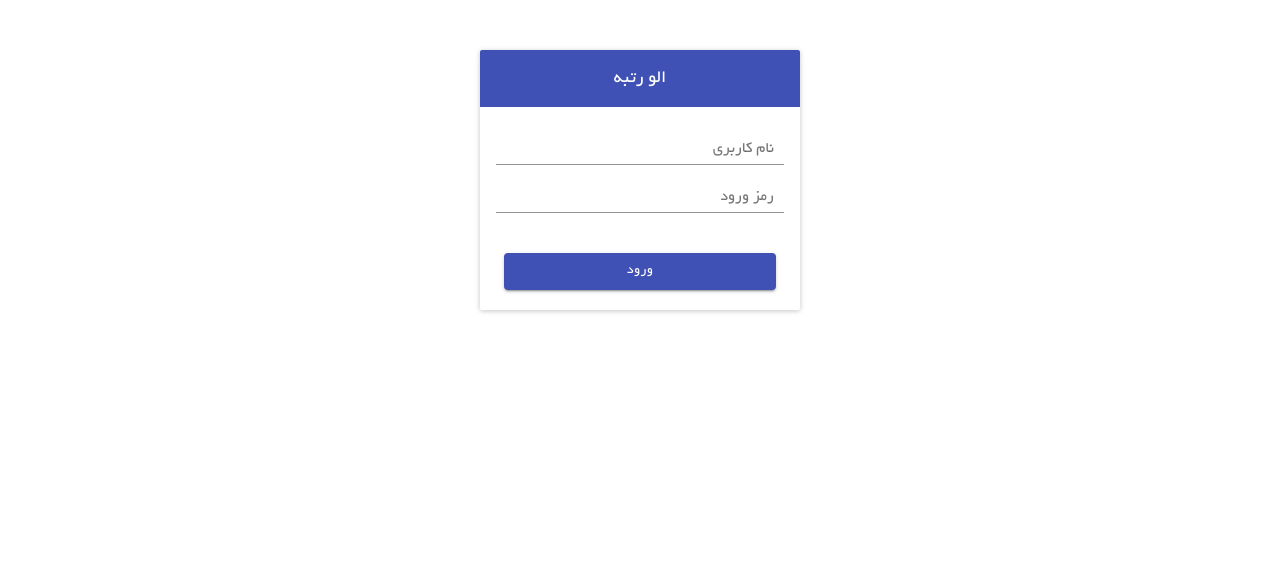
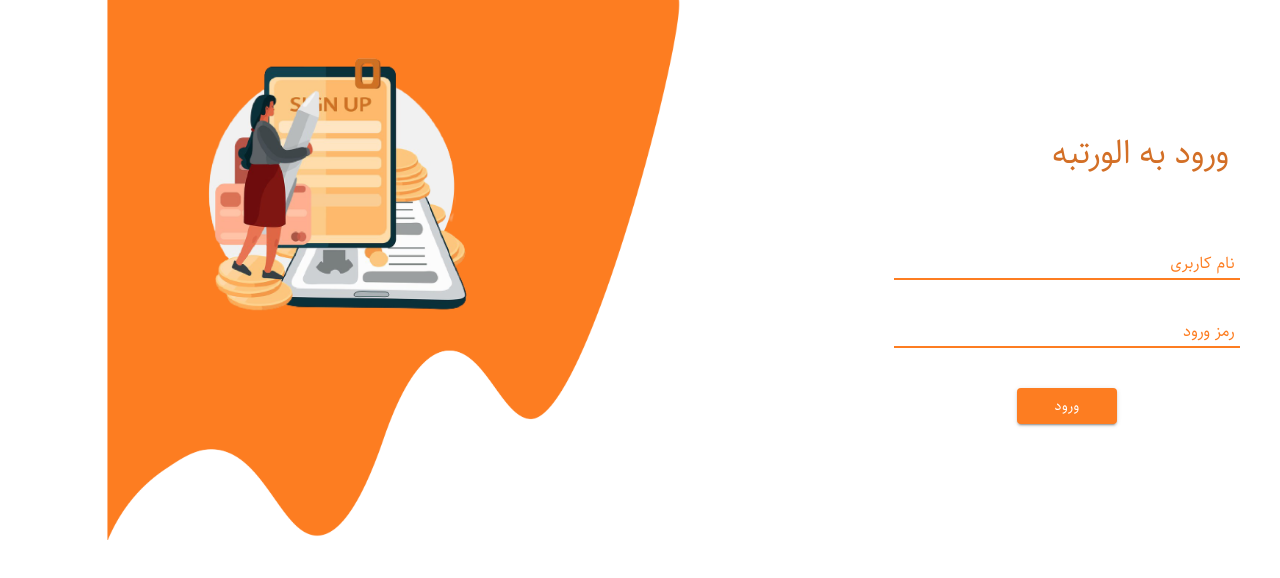
Before and after one commit to moxeed/AlorotbeWeb, a React (Create React App) app: page /Identity/Login in a window 1280 px wide. Shown: the top 578 px of the page. Built offline with nearby package versions, Linux system fonts and the light colour scheme.

Commit message:
Add premary login

```diff
--- a/src/App.css
+++ b/src/App.css
@@ -46,5 +46,5 @@
 @font-face {
   font-family: main;
   font-weight: 800;
-  src: url("Assets/Yekan.ttf");
+  src: url("./Assets/Sahel.ttf");
 }
--- a/src/Identity/Components/Login.tsx
+++ b/src/Identity/Components/Login.tsx
@@ -2,6 +2,7 @@ import {
   Button,
   FormControl,
   Grid,
+  Hidden,
   Input,
   InputLabel,
   makeStyles,
@@ -10,26 +11,44 @@ import { Paper } from "material-ui";
 import { FormEvent, useState } from "react";
 import { useHistory } from "react-router-dom";
 import { PostData } from "../../Services/ApiService";
+import SignIn from '../../Assets/SignIn.png';
 
 const useStyles = makeStyles({
   header: {
-    backgroundColor: "#3f51b5",
-    color: "White",
-    padding: 1,
+    textAlign:"right",
+    color: "#D36F26",
+    padding: "0 30px",
+    fontSize:"28px",
     marginBottom: 10,
   },
   fullWidth: {
     width: "90%",
+    marginTop:20,
+  },
+  banner:{
+    width:"100%",
+    height:"100%",
+  },
+  paper:{
+    width:"60%",
+    height:"auto",
+    boxShadow:"none !important"
   },
   submitButton: {
     width: "85%",
     marginTop: 40,
     margin: 20,
+    backgroundColor:"#FD7D21",
+    maxWidth:"100px",
+    "&:hover": {
+      backgroundColor:"#DC6945",
+    },
   },
   label: {
     left: "auto",
-    paddingRight: 10,
+    paddingRight: 5,
     right: "0 !important",
+    color: "#FD7D21 !important",
   },
 });
 
@@ -57,10 +76,11 @@ export const Login = () => {
 
   const classes = useStyles();
   return (
-    <Grid xs={11} md={4} lg={3}>
-      <Paper rounded style={{ overflow: "hidden" }}>
+    <Grid container>
+        <Grid xs={12} md={6} container alignItems="center" justify="center">
+          <Paper rounded className={classes.paper}>
             <Grid className={classes.header}>
-          <h3>الو رتبه</h3>
+              <h3>ورود به الورتبه</h3>
             </Grid>
             <Grid>
               <FormControl className={classes.fullWidth}>
@@ -78,6 +98,7 @@ export const Login = () => {
                 <Input
                   onChange={handleChange}
                   value={form.password}
+                  type="password"
                   name="password"
                 />
               </FormControl>
@@ -92,5 +113,11 @@ export const Login = () => {
             </Button>
           </Paper>
         </Grid>
+        <Hidden xsDown>
+          <Grid md={6}>
+              <img src={SignIn} alt="signin" className={classes.banner}/>
+          </Grid>
+        </Hidden>
+    </Grid>
   );
 };
--- a/src/Identity/IdentityPage.tsx
+++ b/src/Identity/IdentityPage.tsx
@@ -5,7 +5,7 @@ import { Grid } from "@material-ui/core";
 
 export const IdentityPage = () => {
   return (
-    <Grid style={{ marginTop: 50 }} container justify="center">
+    <Grid container justify="center">
       <BrowserRouter>
         <Route path="/Identity/Login" exact component={Login} />
         <Route path="/Identity/Register" exact component={Register} />
--- a/src/index.css
+++ b/src/index.css
@@ -11,3 +11,9 @@ code {
   font-family: source-code-pro, Menlo, Monaco, Consolas, 'Courier New',
     monospace;
 }
+
+
+
+.MuiInput-underline:after,.MuiInput-underline:before {
+    border-bottom: 2px solid #FD7D21 !important;
+}
```
Also changed, not shown: src/Assets/Sahel.ttf (added), src/Assets/SignIn.png (added). Lines whose indentation alone changed are shown as unchanged.
